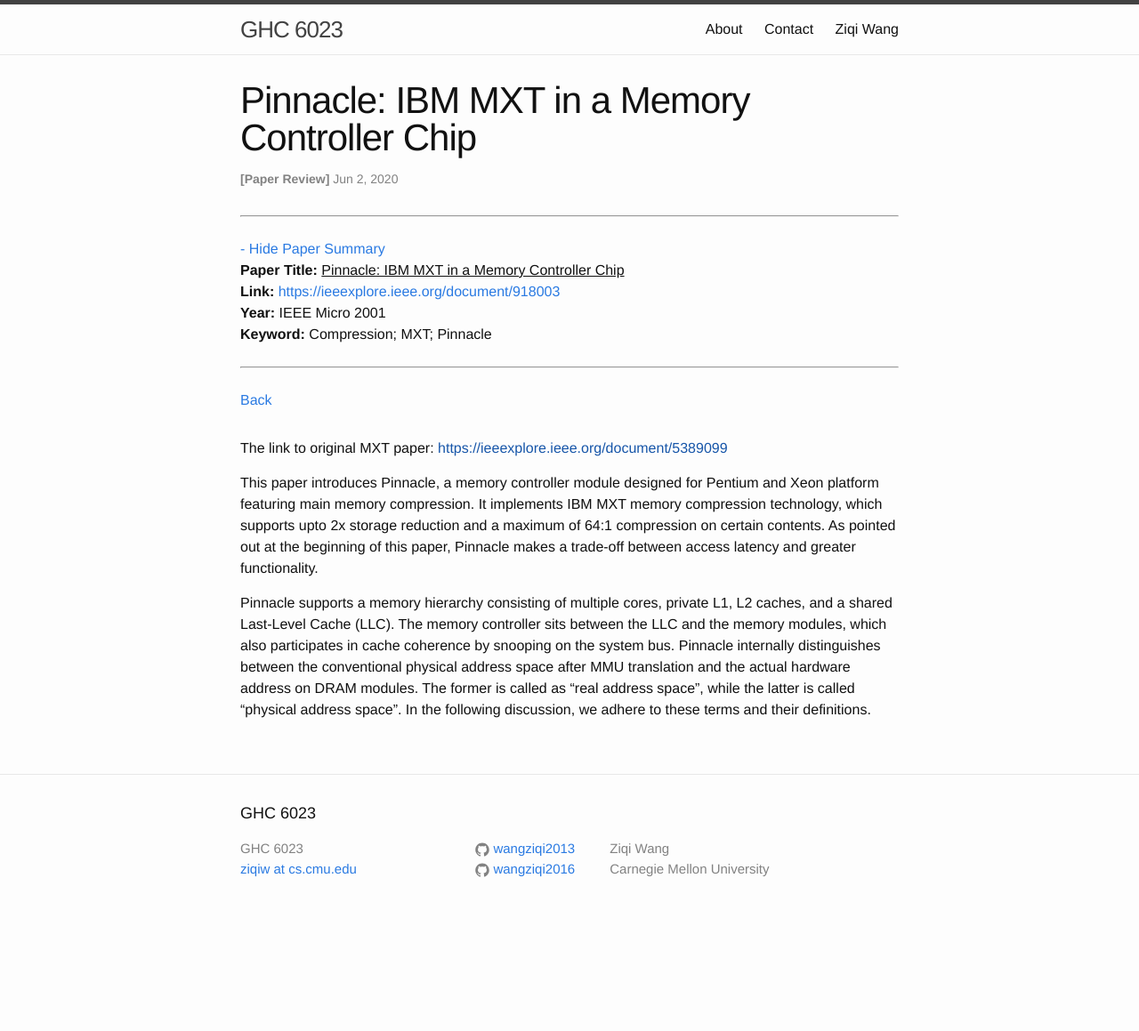
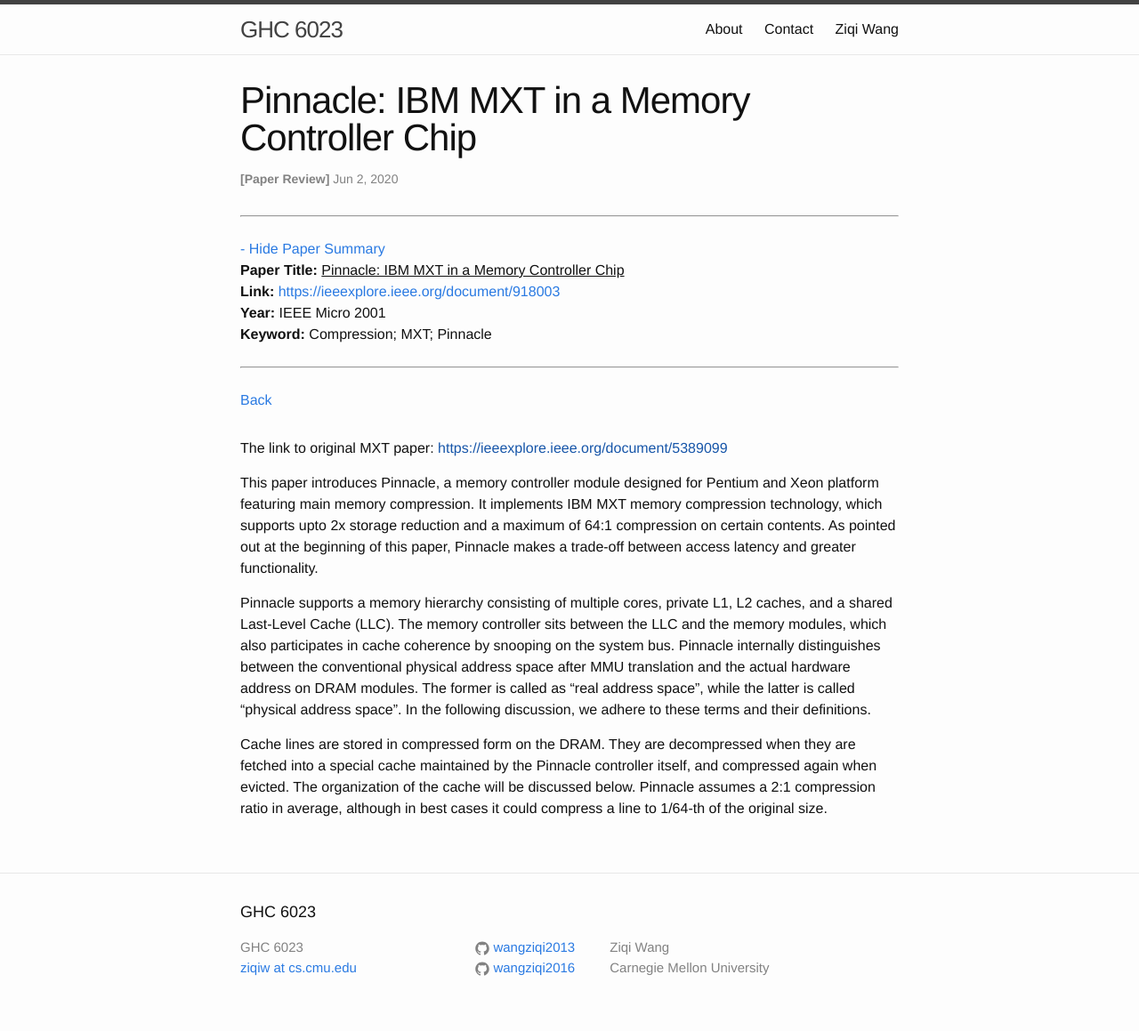
Before and after one commit to wangziqi2013/wangziqi2013.github.io, a Jekyll site: the page built from _posts/2020-06-01-pinnacle.markdown, in a window 1280 px wide. Shown: the whole page at 89% size. Built offline with Jekyll 4.4.1, drawn with Linux system fonts in a browser that asks for light colours; before the commit the page ends 1048 px from its top, so only the background shows below that.

Commit message:
Adding cache

```diff
--- a/_posts/2020-06-01-pinnacle.markdown
+++ b/_posts/2020-06-01-pinnacle.markdown
@@ -25,3 +25,9 @@ Pinnacle supports a memory hierarchy consisting of multiple cores, private L1, L
 snooping on the system bus. Pinnacle internally distinguishes between the conventional physical address space after
 MMU translation and the actual hardware address on DRAM modules. The former is called as "real address space", while the
 latter is called "physical address space". In the following discussion, we adhere to these terms and their definitions.
+
+Cache lines are stored in compressed form on the DRAM. They are decompressed when they are fetched into a special cache
+maintained by the Pinnacle controller itself, and compressed again when evicted. The organization of the cache will
+be discussed below.
+Pinnacle assumes a 2:1 compression ratio in average, although in best cases it could compress a line to 1/64-th of
+the original size.
```
